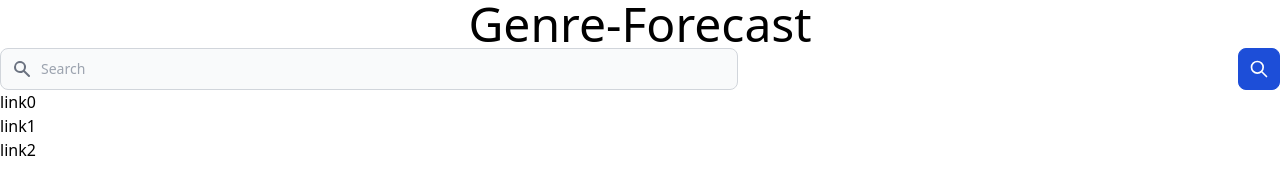
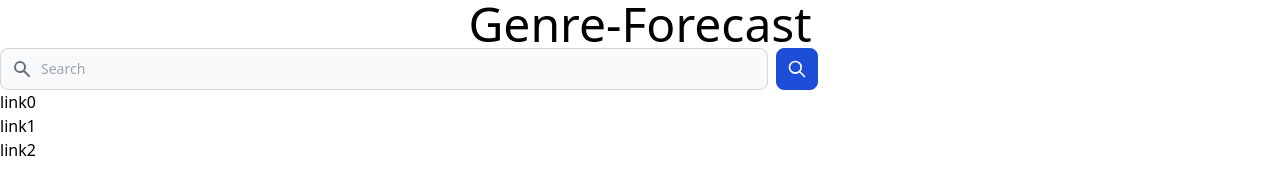
Before and after one commit to BryanBorek/GenreForecast, a website: page index.html in a window 1280 px wide. Drawn offline with nearby package versions, Linux system fonts and the light colour scheme.

Commit message:
Slight changes to html

```diff
--- a/index.html
+++ b/index.html
@@ -15,21 +15,22 @@
         <!-- <input class="search-results" type="text" placeholder="Search.."> -->
         <form class="flex items-center">
             <label for="simple-search" class="sr-only">Search Area</label>
-            <div class="relative w-full">
+            <div class="relative w-full flex">
                 <div class="flex absolute inset-y-0 left-0 items-center pl-3 pointer-events-none">
                     <svg aria-hidden="true" class="w-5 h-5 text-gray-500 dark:text-gray-400" fill="currentColor" viewBox="0 0 20 20" xmlns="/"><path fill-rule="evenodd" d="M8 4a4 4 0 100 8 4 4 0 000-8zM2 8a6 6 0 1110.89 3.476l4.817 4.817a1 1 0 01-1.414 1.414l-4.816-4.816A6 6 0 012 8z" clip-rule="evenodd"></path></svg>
                 </div>
-                <input type="text" id="simple-search" class="bg-gray-50 border border-gray-300 text-gray-900 text-sm rounded-lg focus:ring-blue-500 focus:border-blue-500 block w-3/5 pl-10 p-2.5  dark:bg-gray-700 dark:border-gray-600 dark:placeholder-gray-400 dark:text-white dark:focus:ring-blue-500 dark:focus:border-blue-500" placeholder="Search" required>
+                <input type="text" id="simple-search" class=" bg-gray-50 border border-gray-300 text-gray-900 text-sm rounded-lg focus:ring-blue-500 focus:border-blue-500 block w-3/5 pl-10 p-2.5  dark:bg-gray-700 dark:border-gray-600 dark:placeholder-gray-400 dark:text-white dark:focus:ring-blue-500 dark:focus:border-blue-500"  placeholder="Search"required>
+                <button type="submit" class="p-2.5 ml-2 text-sm font-medium text-white bg-blue-700 rounded-lg border border-blue-700 hover:bg-blue-800 focus:ring-4 focus:outline-none focus:ring-blue-300 dark:bg-blue-600 dark:hover:bg-blue-700 dark:focus:ring-blue-800">
+                    <svg class="w-5 h-5" fill="none" stroke="currentColor" viewBox="0 0 24 24" xmlns="/"><path stroke-linecap="round" stroke-linejoin="round" stroke-width="2" d="M21 21l-6-6m2-5a7 7 0 11-14 0 7 7 0 0114 0z"></path></svg>
+                    <span class="sr-only">Search</span>
+                </button>
             </div>
-            <button type="submit" class="p-2.5 ml-2 text-sm font-medium text-white bg-blue-700 rounded-lg border border-blue-700 hover:bg-blue-800 focus:ring-4 focus:outline-none focus:ring-blue-300 dark:bg-blue-600 dark:hover:bg-blue-700 dark:focus:ring-blue-800">
-                <svg class="w-5 h-5" fill="none" stroke="currentColor" viewBox="0 0 24 24" xmlns="/"><path stroke-linecap="round" stroke-linejoin="round" stroke-width="2" d="M21 21l-6-6m2-5a7 7 0 11-14 0 7 7 0 0114 0z"></path></svg>
-                <span class="sr-only">Search</span>
-            </button>
         </form>
-        <!-- <button class="bg-blue-500 hover:bg-blue-700 text-white font-bold py-2 px-4 border border-blue-700 rounded"> -->
+        <!-- <button class="bg-blue-500 hover:bg-blue-700 text-white font-bold py-2 px-4 border border-blue-700 rounded" > -->
             <!-- Button -->
             <!-- </button>> -->
             <nav className="sd:max-w-6xl mx-auto">
+
                 <ul className="flex py-2 text-center">
                     <li className="mr-4 my-auto hover:text-indigo-600 font-normal font-serif text-brand-darkblue text-xl active:text-indigo-600 text-center">
                         <Link href="/"><a>link0</a></Link>
--- a/styles.css
+++ b/styles.css
@@ -4,4 +4,5 @@
 
 body{
     background-color: blue;
+
 }
```
